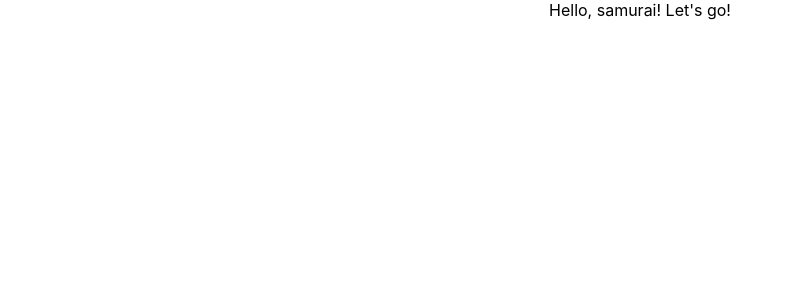
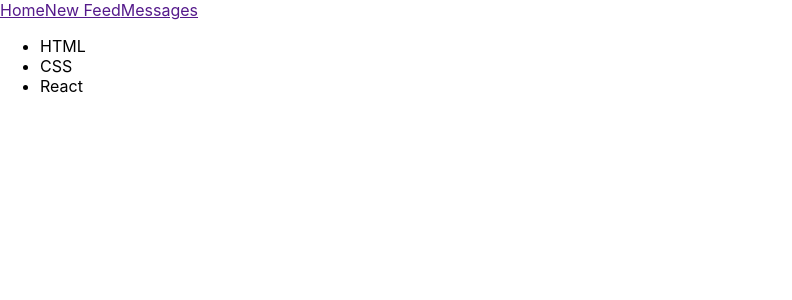
Before and after one commit to IvanShirykhalov/SocialNetwork, a React (Create React App) app: page / in a window 1280 px wide. Shown: the top 300 px of the page, without its empty margins (0-792 px from the left). Built offline with nearby package versions, Linux system fonts and the light colour scheme.

Commit message:
import-export

```diff
--- a/src/App.tsx
+++ b/src/App.tsx
@@ -1,12 +1,15 @@
 import React from 'react';
 import './App.css';
+import {Technologies} from "./Technologies";
+import {Header} from "./Header";
 
 function App() {
-  return (
-    <div className="App">
-     Hello, samurai! Let's go!
-    </div>
-  );
+    return (
+        <div>
+            <Header/>
+            <Technologies/>
+        </div>
+    );
 }
 
 export default App;
--- /dev/null
+++ b/src/Header.tsx
@@ -0,0 +1,11 @@
+import React from 'react';
+
+export const Header = () => {
+    return (
+        <div>
+            <a href="">Home</a>
+            <a href="">New Feed</a>
+            <a href="">Messages</a>
+        </div>
+    );
+};
--- /dev/null
+++ b/src/Technologies.tsx
@@ -0,0 +1,13 @@
+import React from 'react';
+
+export const Technologies = () => {
+    return (
+        <div>
+            <ul>
+                <li>HTML</li>
+                <li>CSS</li>
+                <li>React</li>
+            </ul>
+        </div>
+    );
+};
```
